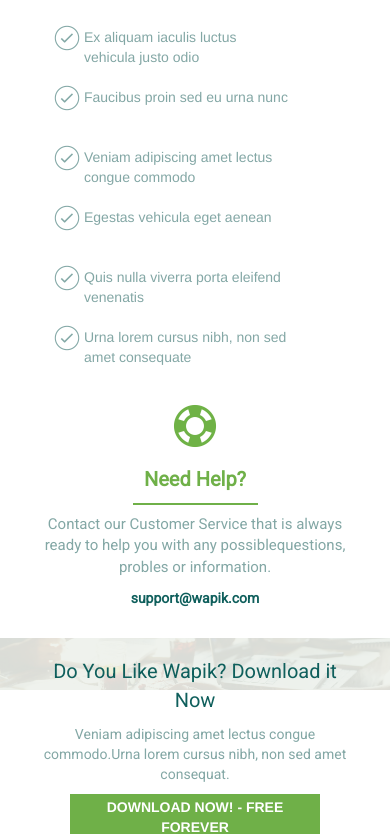
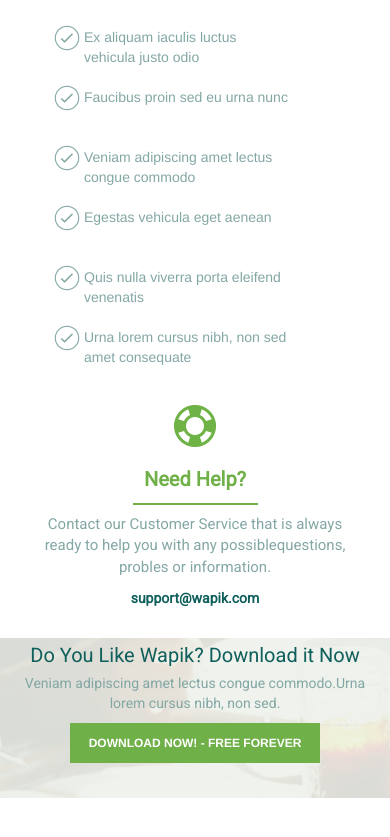
Before and after one commit to Kreha6/psd2html2, a website: page index.html in a window 390 px wide. Shown: the part 5335-6172 px from the top of the page. After the commit the page ends 6133 px from the top, so only its background shows below. Drawn offline with Linux system fonts and the light colour scheme.

Commit message:
finished download section

```diff
--- a/index.html
+++ b/index.html
@@ -271,11 +271,11 @@
     <section class="download" id="download">
         <img class="bg" src="./img/call_bg.png">
         <div class="container-fluid download__details row">
-            <div class="col-xs-12 col-sm-6 download__details__text text-center">
+            <div class="col-sm-12 col-md-6 download__details__text">
                 <p class="download__details__text--head">Do You Like Wapik? Download it Now</p>
-                <p class="download__details__text--sub">Veniam adipiscing amet lectus congue commodo.Urna lorem cursus nibh, non sed amet consequat.</p>
+                <p class="download__details__text--sub">Veniam adipiscing amet lectus congue commodo.Urna lorem cursus nibh, non sed.</p>
             </div>
-            <div class="col-xs-12 col-sm-6 download__details__button text-center">
+            <div class="col-sm-12 col-md-6 download__details__button text-center">
                 <button type="button">Download Now! - free forever</button>
             </div>
         </div>
--- a/sass/_download.scss
+++ b/sass/_download.scss
@@ -9,9 +9,19 @@
     vertical-align: top;
     width: 100%;
     opacity: 0;
+    @media(max-width:880px){
+      height:120px;
+    }
+    @media(max-width:580px){
+      height:140px;
+    }
+    @media(max-width:390px){
+      height:160px;
+    }
   }
   &__details{
-    padding:5%;
+    padding-top:4%;
+
     margin:0;
     background: $color-white-opacity;
     position: absolute;
@@ -19,12 +29,13 @@
     width:100%;
     height:100%;
     &__text{
+      padding-left:10%;
       font-family: 'Roboto', sans-serif;
       &--head{
         color:$color-green-dark;
         font-size: 30px;
         font-family: 'Roboto', sans-serif;
-        @media(max-width:800px){
+        @media(max-width:1250px){
           font-size:25px !important;
         }
         @media(max-width:700px){
@@ -32,17 +43,31 @@
         }
       }
       &--sub{
+        margin-top:-2%;
         color:$color-green-grey;
 
+      }
+      @media(max-width:1250px){
+        padding-top:2%;
+      }
+      @media(max-width:1100px){
+        padding-top:0%;
+      }
+      @media #{$sm-screen}{
+        text-align: center;
+        padding-left:2%;
+        padding-right:2%;
       }
     }
     &__button{
       button{
+        margin-top:3%;
+        font-size:12px;
         color:white;
         border:2px solid transparent;
         text-transform:uppercase;
         background-color: $color-green-light;
-        font-weight: 700;
+        font-weight: 600;
         width: 250px;
         height: 40px;
         -webkit-transition: all .5s ease-in-out;
@@ -53,8 +78,31 @@
           color:$color-green-dark;
           border:2px solid $color-green-dark;
         }
-
+        @media(max-width:1250px){
+          margin-top:5%;
+        }
+        @media #{$sm-screen}{
+          margin-top:0;
+        }
       }
     }
+    @media(max-width:1350px){
+      padding-top:3%;
+    }
+    @media(max-width:1250px){
+      padding-top:1%;
+    }
+
+  }
+  @media(max-width:880px){
+    height: 120px;
+    background: no-repeat url("../img/call_bg.png");
+    background-size: cover;
+  }
+  @media(max-width:580px){
+    height: 140px;
+  }
+  @media(max-width:390px){
+    height:160px;
   }
 }
```
Also changed, not shown: css/style.css, css/style.min.css.
